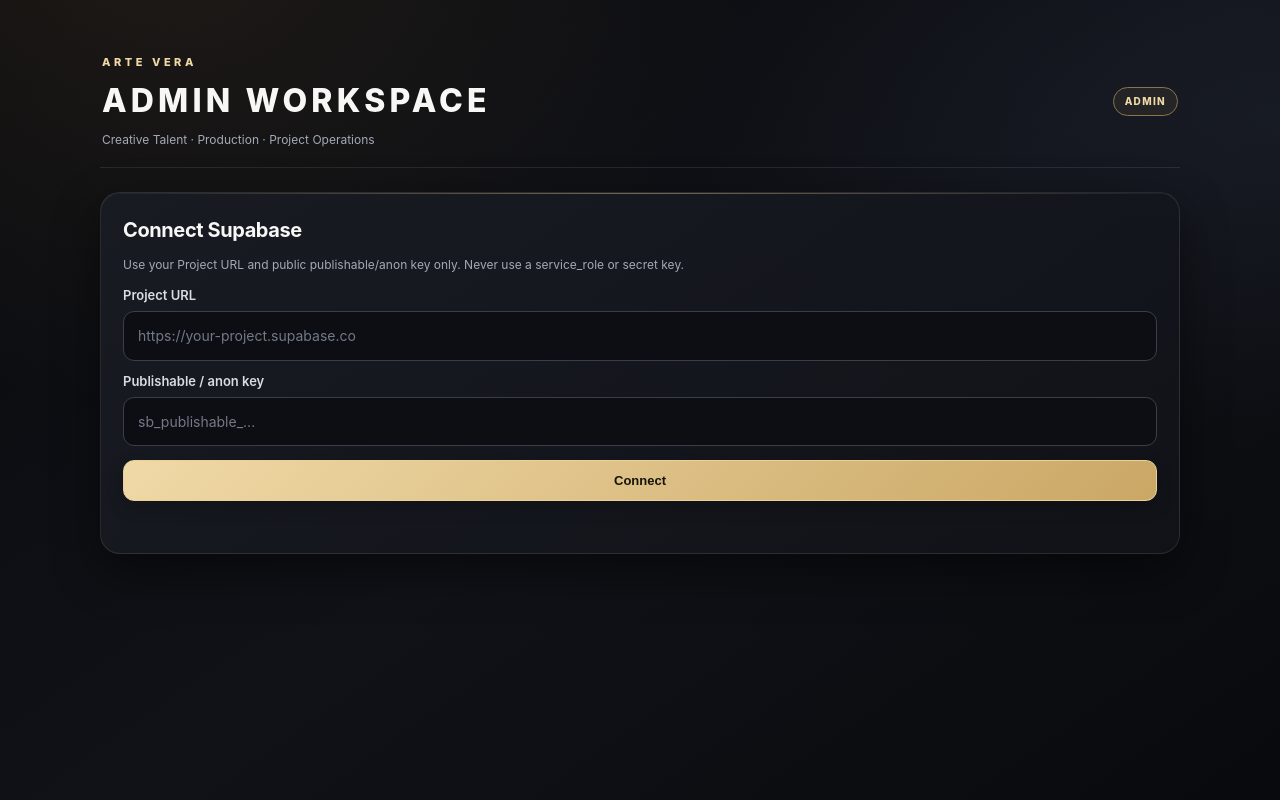
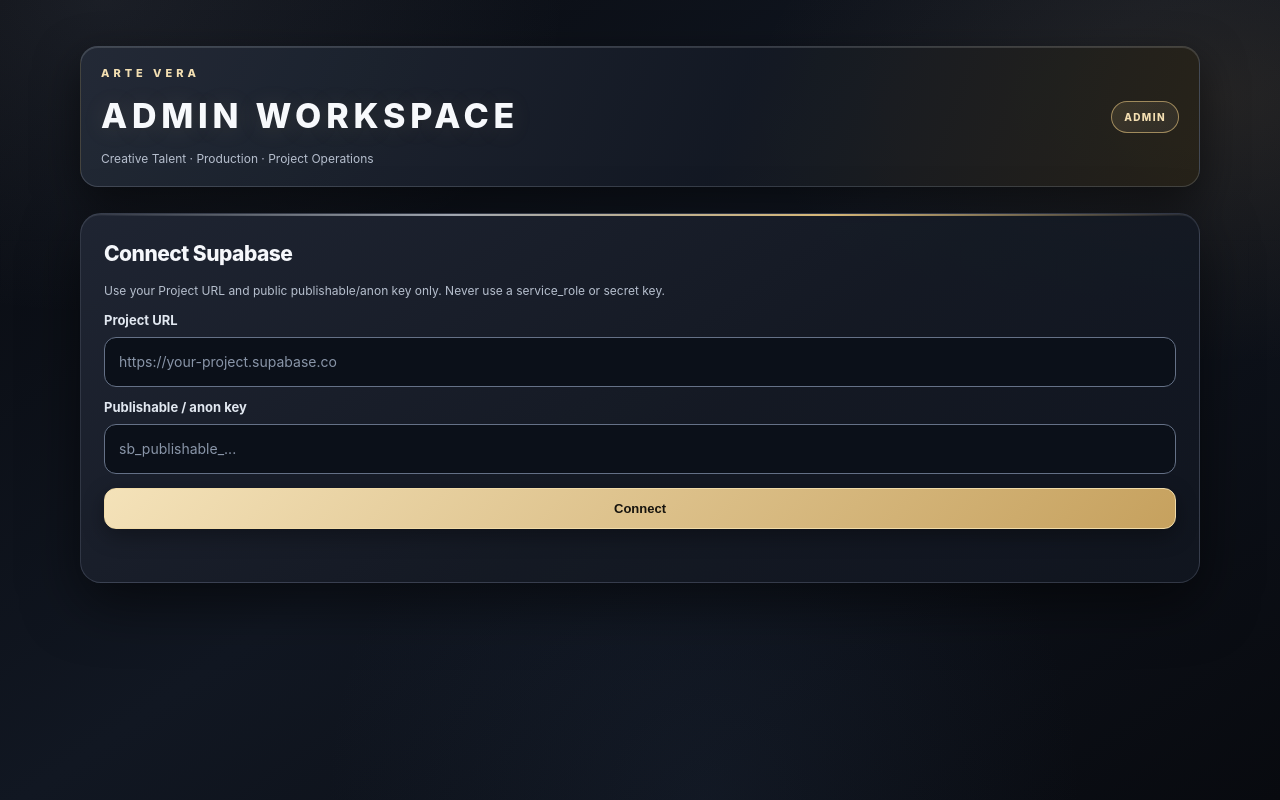
Before and after one commit to Artevera/Arte-Vera-, a plain HTML site: page index.html in a window 1280 px wide. Drawn offline with nearby package versions, Linux system fonts and the light colour scheme.

Commit message:
Make Arte Vera portal visual redesign more prominent

```diff
--- a/index.html
+++ b/index.html
@@ -6,49 +6,41 @@
 <script src="https://cdn.jsdelivr.net/npm/@supabase/supabase-js@2"></script>
 <script src="https://cdn.jsdelivr.net/npm/tus-js-client@4/dist/tus.min.js"></script>
 <style>
-.client-only{display:none!important}
-:root{color-scheme:dark;--bg:#08090c;--panel:#14161c;--panel2:#1a1d25;--line:#303440;--muted:#a4a9b6;--gold:#d9b978;--gold2:#f0d9a7;--silver:#d8dce5;--white:#f7f7f5;--green:#83c6a0;--red:#e39a9a}
-*{box-sizing:border-box}
-html{scroll-behavior:smooth}
-body{margin:0;min-height:100vh;background:radial-gradient(ellipse at 12% -8%,#4a3b2850 0,transparent 38%),radial-gradient(ellipse at 100% 15%,#30394a40 0,transparent 32%),linear-gradient(145deg,#090a0d 0%,#101218 52%,#090a0d 100%);color:var(--white);font:15px/1.55 Inter,ui-sans-serif,system-ui,-apple-system,Segoe UI,sans-serif;padding:22px}
-body:before{content:"";position:fixed;inset:0;pointer-events:none;opacity:.13;background-image:linear-gradient(#ffffff08 1px,transparent 1px),linear-gradient(90deg,#ffffff08 1px,transparent 1px);background-size:42px 42px;mask-image:linear-gradient(to bottom,#000,transparent 75%)}
-.wrap{position:relative;width:min(100%,1080px);margin:24px auto 60px}
-.brand{color:var(--gold2);letter-spacing:.32em;font-size:11px;font-weight:800;text-transform:uppercase}
-.top{display:flex;justify-content:space-between;align-items:center;gap:12px;margin-bottom:24px;padding:8px 2px 18px;border-bottom:1px solid #ffffff18}
-h1{font-size:clamp(23px,4vw,32px);letter-spacing:.13em;margin:5px 0;font-weight:800}
-h2{font-size:20px;letter-spacing:-.02em;margin:0 0 8px;font-weight:750}
-h3{font-size:16px;margin:0 0 6px}
-p{margin:10px 0}
-.muted,.small{color:var(--muted)}.small{font-size:12px;line-height:1.55}
-.card{position:relative;overflow:hidden;background:linear-gradient(145deg,#191c23f5,#111319f5);border:1px solid #ffffff18;border-radius:20px;padding:22px;margin:16px 0;box-shadow:0 18px 48px #0007,inset 0 1px #ffffff08}
-.card:before{content:"";position:absolute;left:0;top:0;width:100%;height:1px;background:linear-gradient(90deg,transparent,#d9b97875,transparent);pointer-events:none}
-.card .card{background:#101218;border-color:#ffffff14;box-shadow:none}
-input,select,textarea{width:100%;background:#0c0e13;color:var(--white);border:1px solid #3a3e49;border-radius:11px;padding:13px 14px;font:inherit;font-size:14px;outline:none;transition:border-color .2s,box-shadow .2s}
-input:focus,select:focus,textarea:focus{border-color:var(--gold);box-shadow:0 0 0 3px #d9b97820}
-input::placeholder,textarea::placeholder{color:#737987}
-label{display:block;margin:10px 0 6px;font-size:13px;color:#d9dce3;font-weight:600}
-button{border:1px solid #e9d29a;border-radius:11px;padding:12px 16px;background:linear-gradient(135deg,#f0d9a7,#caa765);color:#18140d;font-weight:800;font-size:13px;cursor:pointer;box-shadow:0 6px 18px #0003;transition:transform .18s,filter .18s,box-shadow .18s}
-button:hover{filter:brightness(1.08);transform:translateY(-1px);box-shadow:0 9px 22px #0005}
-button:active{transform:translateY(0)}
-button:disabled{opacity:.5;cursor:not-allowed;transform:none}
-button.secondary{background:linear-gradient(135deg,#303541,#222630);color:#f0f1f4;border:1px solid #454b59;box-shadow:none}
-button.danger{background:linear-gradient(135deg,#61383b,#3c2529);color:#ffe3e3;border:1px solid #89545a;box-shadow:none}
-.hidden{display:none!important}
-.msg{color:var(--gold2);font-size:13px;min-height:20px;margin-top:10px;overflow-wrap:anywhere}
-.pill{border:1px solid #8b744b;color:var(--gold2);background:#d9b97812;border-radius:99px;padding:6px 11px;font-size:10px;font-weight:800;letter-spacing:.13em;text-transform:uppercase}
+:root{color-scheme:dark;--bg:#080a0f;--panel:#171b24;--panel2:#202633;--line:#485365;--muted:#b6bfce;--gold:#d7b878;--gold2:#f3dfb2;--silver:#e2e8f0;--white:#fbfcff;--green:#83d2aa;--red:#f09b9b}
+*{box-sizing:border-box}html{scroll-behavior:smooth}
+body{margin:0;min-height:100vh;background:radial-gradient(ellipse at 8% 0%,#aebbd51c 0,transparent 28%),radial-gradient(ellipse at 95% 12%,#b88d4b20 0,transparent 27%),radial-gradient(ellipse at 55% 100%,#33496b26 0,transparent 38%),linear-gradient(145deg,#080a0f,#111722 48%,#080a0f);color:var(--white);font:15px/1.6 Inter,ui-sans-serif,system-ui,-apple-system,Segoe UI,sans-serif;padding:22px}
+body:before{content:"";position:fixed;inset:0;pointer-events:none;opacity:.2;background-image:linear-gradient(#dce5f208 1px,transparent 1px),linear-gradient(90deg,#dce5f208 1px,transparent 1px);background-size:48px 48px;mask-image:linear-gradient(to bottom,#000,transparent 82%)}
+.wrap{position:relative;width:min(100%,1120px);margin:24px auto 60px}
+.top{display:flex;justify-content:space-between;align-items:center;gap:12px;margin-bottom:26px;padding:18px 20px;border:1px solid #dce5f02c;border-radius:18px;background:linear-gradient(110deg,#242b38e8,#141a25e8 58%,#282318e8);box-shadow:0 16px 44px #0008,inset 0 1px #fff2}
+.brand{color:var(--gold2);letter-spacing:.36em;font-size:11px;font-weight:850;text-transform:uppercase}
+h1{font-size:clamp(24px,4vw,34px);letter-spacing:.14em;margin:6px 0;font-weight:850;color:#f7f9fc;text-shadow:0 2px 24px #d7b87820}
+h2{font-size:21px;letter-spacing:-.025em;margin:0 0 8px;font-weight:780;color:#f5f7fb}
+h3{font-size:17px;margin:0 0 6px;color:#f2f5fa}p{margin:10px 0}
+.muted,.small{color:var(--muted)}.small{font-size:12px;line-height:1.6}
+.card{position:relative;overflow:hidden;background:linear-gradient(145deg,#202633f5 0%,#151a24f5 56%,#111620f5 100%);border:1px solid #aebbd533;border-radius:21px;padding:23px;margin:17px 0;box-shadow:0 20px 55px #0008,inset 0 1px #ffffff12}
+.card:before{content:"";position:absolute;left:0;top:0;width:100%;height:2px;background:linear-gradient(90deg,transparent,#e2e8f0a8,#d7b878,transparent);pointer-events:none}
+.card .card{background:linear-gradient(145deg,#171e2a,#111720);border-color:#aebbd52b;box-shadow:none}
+input,select,textarea{width:100%;background:#0b1019;color:var(--white);border:1px solid #657187;border-radius:12px;padding:13px 14px;font:inherit;font-size:14px;outline:none;transition:border-color .2s,box-shadow .2s}
+input:focus,select:focus,textarea:focus{border-color:var(--gold);box-shadow:0 0 0 3px #d7b87829}
+input::placeholder,textarea::placeholder{color:#8995a8}
+label{display:block;margin:10px 0 6px;font-size:13px;color:#e1e7f0;font-weight:650}
+button{border:1px solid #f1dba8;border-radius:12px;padding:12px 17px;background:linear-gradient(135deg,#f4e2b9,#c6a15e);color:#17140e;font-weight:850;font-size:13px;cursor:pointer;box-shadow:0 7px 22px #0005;transition:transform .18s,filter .18s,box-shadow .18s}
+button:hover{filter:brightness(1.1);transform:translateY(-2px);box-shadow:0 11px 26px #0007}button:active{transform:translateY(0)}button:disabled{opacity:.5;cursor:not-allowed;transform:none}
+button.secondary{background:linear-gradient(135deg,#424c5e,#293242);color:#f3f6fb;border:1px solid #8996aa;box-shadow:inset 0 1px #fff2}button.danger{background:linear-gradient(135deg,#704449,#442a32);color:#ffe7e9;border:1px solid #b36f79;box-shadow:none}
+.hidden{display:none!important}.msg{color:var(--gold2);font-size:13px;min-height:20px;margin-top:10px;overflow-wrap:anywhere}
+.pill{border:1px solid #d7b878a8;color:#f4dfb2;background:linear-gradient(135deg,#d7b87825,#e2e8f010);border-radius:99px;padding:7px 12px;font-size:10px;font-weight:850;letter-spacing:.14em;text-transform:uppercase}
 .row{display:flex;align-items:center;justify-content:space-between;gap:12px;flex-wrap:wrap}
-.editor{border:1px solid #ffffff18;background:linear-gradient(145deg,#151820,#101218);border-radius:15px;padding:16px;margin-top:12px;box-shadow:inset 0 1px #ffffff08}
+.editor{border:1px solid #aebbd536;background:linear-gradient(145deg,#202938,#141b26);border-radius:16px;padding:17px;margin-top:13px;box-shadow:inset 0 1px #fff1}
 .actions{display:flex;gap:9px;flex-wrap:wrap;margin-top:13px}.actions button{flex:1;min-width:120px}
-.grid{display:grid;grid-template-columns:repeat(auto-fit,minmax(210px,1fr));gap:13px}
-.stat{position:relative;overflow:hidden;background:linear-gradient(145deg,#1c2029,#11141a);border:1px solid #ffffff18;border-radius:17px;padding:18px;transition:transform .2s,border-color .2s}
-.stat:hover{transform:translateY(-2px);border-color:#d9b97866}
-.stat strong{display:block;font-size:30px;line-height:1.2;color:var(--gold2);margin-bottom:7px}
-.empty{padding:22px;text-align:center;color:var(--muted);border:1px dashed #454b59;border-radius:14px;margin-top:12px;background:#0c0e1310}
-.formgrid{display:grid;grid-template-columns:repeat(2,minmax(0,1fr));gap:12px}
-.formgrid label{display:block}.formgrid input,.formgrid select,.formgrid textarea{display:block;width:100%;margin-top:6px}.formgrid .full{grid-column:1/-1}
-.file-list{display:grid;gap:8px;margin-top:10px}.file-item{display:flex;align-items:center;justify-content:space-between;gap:12px;padding:10px 12px;border:1px solid #ffffff16;background:#0c0e13;border-radius:11px}.file-item a{color:var(--gold2);font-size:13px;font-weight:650;text-decoration:none;overflow-wrap:anywhere}.file-item a:hover{text-decoration:underline}.file-meta{font-size:11px;color:var(--muted);white-space:nowrap}
-.upload-progress{height:7px;background:#303440;border-radius:20px;overflow:hidden;margin-top:8px}.upload-progress span{display:block;height:100%;width:0;background:linear-gradient(90deg,#caa765,#f0d9a7);transition:width .15s}
-@media(max-width:620px){body{padding:12px}.wrap{margin:12px auto 40px}.card{padding:17px;border-radius:17px}.formgrid{grid-template-columns:1fr}.formgrid .full{grid-column:auto}.top{align-items:flex-start}.actions button{min-width:100%}.file-item{align-items:flex-start;flex-direction:column}}
+.grid{display:grid;grid-template-columns:repeat(auto-fit,minmax(210px,1fr));gap:14px}
+.stat{position:relative;overflow:hidden;background:linear-gradient(145deg,#293343,#171e2a);border:1px solid #aebbd54d;border-radius:18px;padding:20px;transition:transform .2s,border-color .2s;box-shadow:0 12px 30px #0004}
+.stat:after{content:"";position:absolute;width:110px;height:110px;right:-45px;top:-55px;border-radius:50%;background:radial-gradient(circle,#d7b87835,transparent 70%)}
+.stat:hover{transform:translateY(-3px);border-color:#e4c783}.stat strong{display:block;font-size:32px;line-height:1.2;color:var(--gold2);margin-bottom:8px}
+.empty{padding:23px;text-align:center;color:var(--muted);border:1px dashed #657187;border-radius:15px;margin-top:13px;background:#0b101955}
+.formgrid{display:grid;grid-template-columns:repeat(2,minmax(0,1fr));gap:13px}.formgrid label{display:block}.formgrid input,.formgrid select,.formgrid textarea{display:block;width:100%;margin-top:6px}.formgrid .full{grid-column:1/-1}
+.file-list{display:grid;gap:9px;margin-top:11px}.file-item{display:flex;align-items:center;justify-content:space-between;gap:12px;padding:11px 13px;border:1px solid #aebbd52b;background:#0b1019;border-radius:12px}.file-item a{color:var(--gold2);font-size:13px;font-weight:700;text-decoration:none;overflow-wrap:anywhere}.file-item a:hover{text-decoration:underline}.file-meta{font-size:11px;color:var(--muted);white-space:nowrap}
+.upload-progress{height:7px;background:#303b4d;border-radius:20px;overflow:hidden;margin-top:8px}.upload-progress span{display:block;height:100%;width:0;background:linear-gradient(90deg,#c6a15e,#f4e2b9);transition:width .15s}
+@media(max-width:620px){body{padding:12px}.wrap{margin:12px auto 40px}.top{padding:15px;align-items:flex-start}.card{padding:18px;border-radius:18px}.formgrid{grid-template-columns:1fr}.formgrid .full{grid-column:auto}.actions button{min-width:100%}.file-item{align-items:flex-start;flex-direction:column}}
 </style></head>
 <body><main class="wrap">
 <header class="top"><div><div class="brand">ARTE VERA</div><h1>ADMIN WORKSPACE</h1><div class="small">Creative Talent · Production · Project Operations</div></div><span id="rolePill" class="pill">Admin</span></header>
```
